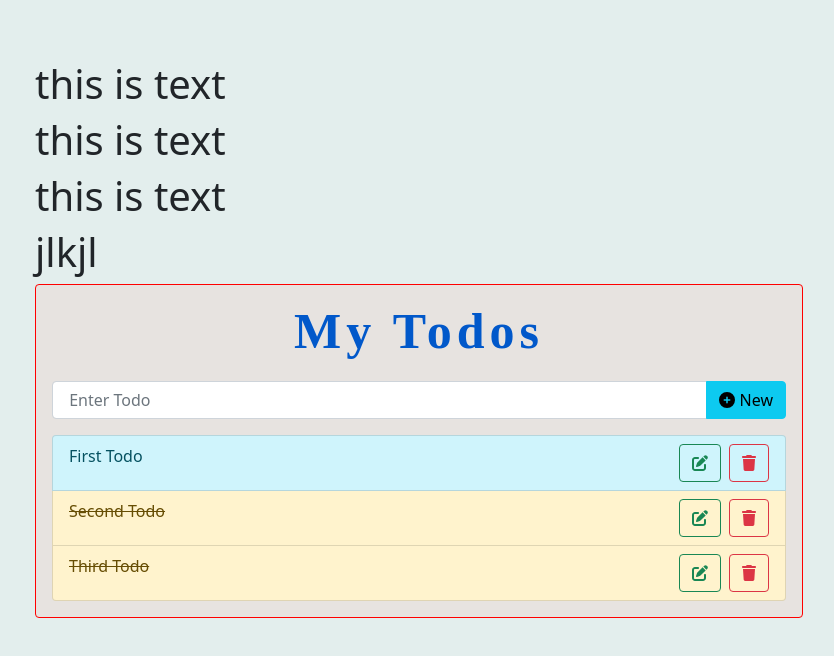
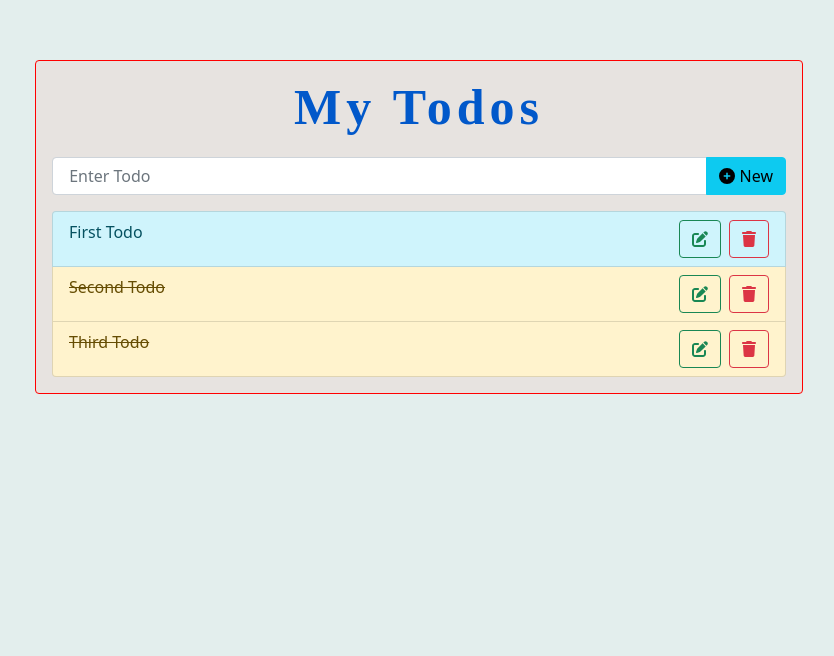
Before and after one commit to HOSSENALI/my-todo, a React (Create React App) app: page / in a window 1280 px wide. Shown: the part 260-916 px from the top of the page, without its empty margins (221-1055 px from the left). After the commit the page ends 800 px from the top, so only its background shows below. Built offline with nearby package versions, Linux system fonts and the light colour scheme.

Commit message:
Update App.js
ghjghj

```diff
--- a/src/App.js
+++ b/src/App.js
@@ -7,10 +7,6 @@ const App = () => {
 
   return (
     <div className="app">
-      <h1>this is text</h1>
-      <h1>this is text</h1>
-      <h1>this is text</h1>
-      <h1>jlkjl</h1>
       <TodoList />
     </div>
   )
```
